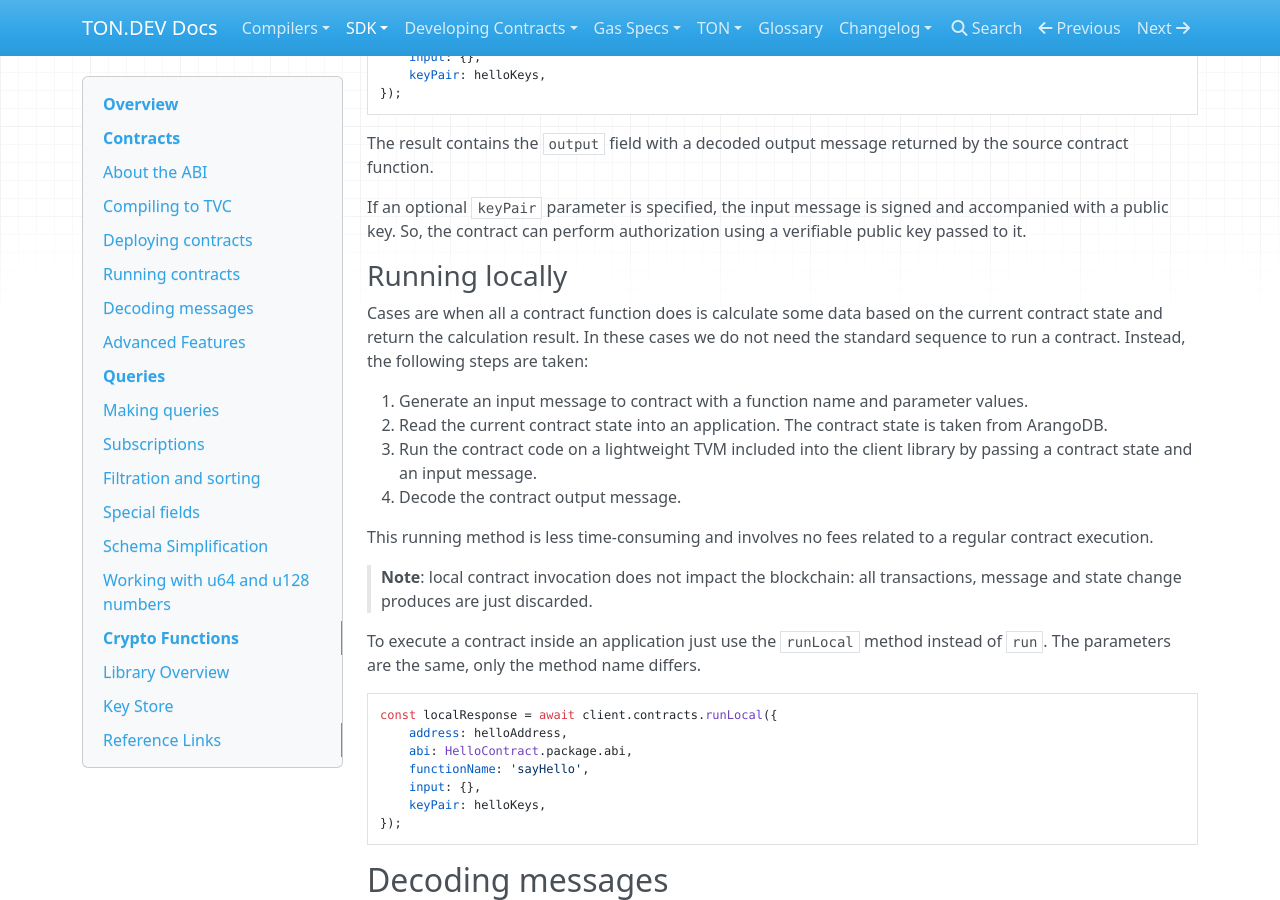
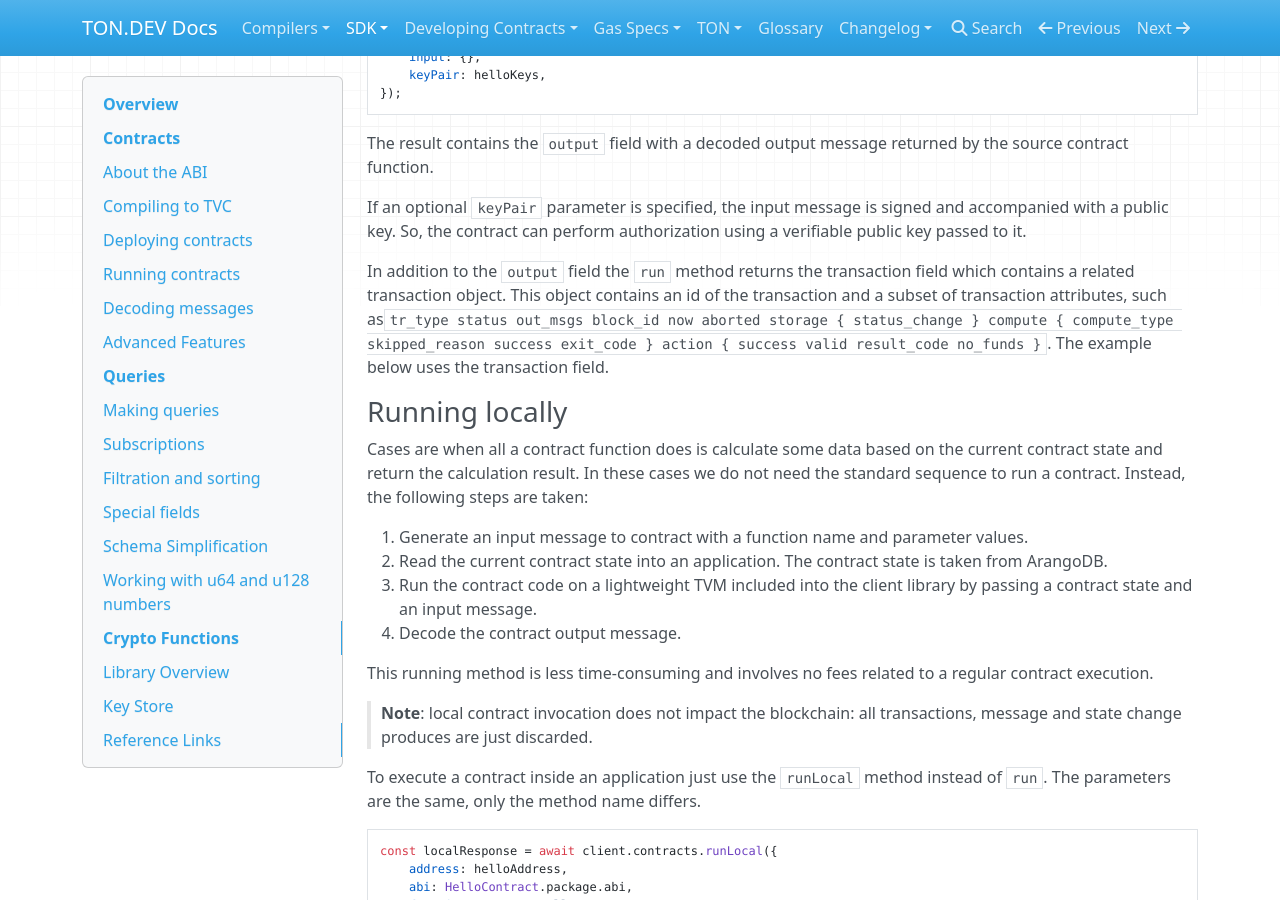
Before and after one commit to condor-the-bird/tondev, an MkDocs documentation site: the page built from docs/SDK/Client Libraries/Library Modules.md, in a window 1280 px wide and 900 px high, scrolled down 3365 px. Built offline with MkDocs 1.6.1, drawn with Linux system fonts in a browser that asks for light colours; nearby versions of some CDN libraries.

Commit message:
Update Library Modules.md

```diff
--- a/docs/SDK/Client Libraries/Library Modules.md
+++ b/docs/SDK/Client Libraries/Library Modules.md
@@ -159,6 +159,8 @@ const result = await client.contracts.run({
 The result contains the `output` field with a decoded output message returned by the source contract function.
 
 If an optional `keyPair` parameter is specified, the input message is signed and accompanied with a public key. So, the contract can perform authorization using a verifiable public key passed to it.
+
+ In addition to the `output` field the `run` method returns the transaction field which contains a related transaction object. This object contains an id of the transaction and a subset of transaction attributes, such as` tr_type status out_msgs block_id now aborted storage { status_change } compute { compute_type skipped_reason success exit_code } action { success valid result_code no_funds }`. The example below uses the transaction field.
 
 ### Running  locally
 
```
